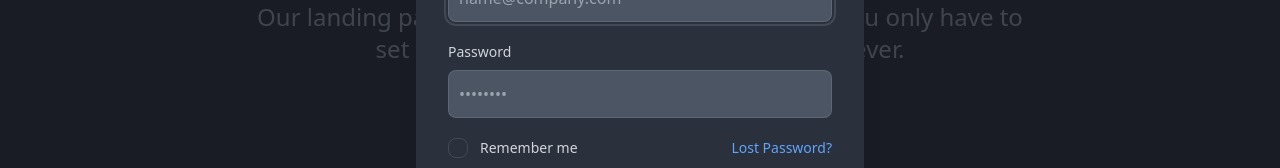
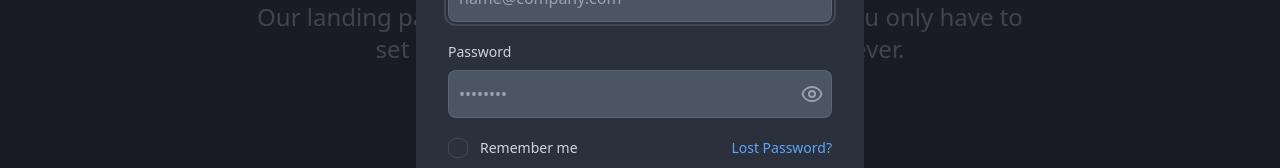
Before and after one commit to backend-as-a-platform/frontend, a React app: page / in a window 1280 px wide. Both pictures are taken after a click on the item "Login". Shown: the part 316-484 px from the top of the page. Built offline with nearby package versions, Linux system fonts and the light colour scheme; no server answers; the HTML template or start-up script is replaced by a standard one.

Commit message:
added show/hide password icon

```diff
--- a/src/components/Forms/LoginForm.jsx
+++ b/src/components/Forms/LoginForm.jsx
@@ -1,5 +1,6 @@
 import { useState } from 'react';
 import { useForm } from 'react-hook-form';
+import EyeIcon from '../Icons/EyeIcon';
 import SpinnerIcon from '../Icons/SpinnerIcon';
 import { onChange } from '../../hooks/useForm';
 import { onLogin } from '../../hooks/useAuth';
@@ -14,6 +15,7 @@
 const LoginForm = ({ onToggle }) => {
   const [email, setEmail] = useState('');
   const [password, setPassword] = useState('');
+  const [showPassword, setShowPassword] = useState(false);
   const [remember, setRemember] = useState(false);
   const [error, setError] = useState('');
   const {
@@ -23,6 +25,7 @@
 
   const onEmailChange = (e) => onChange(e, setEmail, setError);
   const onPasswordChange = (e) => onChange(e, setPassword, setError);
+  const onEyeChange = (e) => setShowPassword(e.target.checked);
   const onRememberChange = (e) => setRemember(e.target.checked);
   const onSubmit = (e) => onLogin(email, password, setError);
 
@@ -51,8 +54,9 @@
         <label htmlFor="password" className={textLabel}>
           Password
         </label>
+        <div className="relative">
           <input
-          type="password"
+            type={showPassword ? 'text' : 'password'}
             id="password"
             className={textInput}
             placeholder="••••••••"
@@ -60,6 +64,10 @@
             required
             onChange={onPasswordChange}
           />
+          <div className="flex absolute inset-y-0 right-0 items-center pr-2">
+            <EyeIcon onChange={onEyeChange} />
+          </div>
+        </div>
       </div>
       <div className="flex justify-between">
         <div className="flex items-start">
--- a/src/components/Forms/SignupForm.jsx
+++ b/src/components/Forms/SignupForm.jsx
@@ -1,5 +1,6 @@
 import { useState } from 'react';
 import { useForm } from 'react-hook-form';
+import EyeIcon from '../Icons/EyeIcon';
 import SpinnerIcon from '../Icons/SpinnerIcon';
 import { testError } from '../../utils/http';
 import { onChange } from '../../hooks/useForm';
@@ -16,6 +17,7 @@
   const [name, setName] = useState('');
   const [email, setEmail] = useState('');
   const [password, setPassword] = useState('');
+  const [showPassword, setShowPassword] = useState(false);
   const [error, setError] = useState('');
   const {
     handleSubmit,
@@ -25,6 +27,7 @@
   const onNameChange = (e) => onChange(e, setName, setError);
   const onEmailChange = (e) => onChange(e, setEmail, setError);
   const onPasswordChange = (e) => onChange(e, setPassword, setError);
+  const onEyeChange = (e) => setShowPassword(e.target.checked);
   const onSubmit = (e) => onSignup(name, email, password, setError);
 
   return (
@@ -85,8 +88,9 @@
           } w-full`}
           data-tip={error}
         >
+          <div className="relative">
             <input
-            type="password"
+              type={showPassword ? 'text' : 'password'}
               name="password"
               id="password"
               value={password}
@@ -95,6 +99,10 @@
               required
               onChange={onPasswordChange}
             />
+            <div className="flex absolute inset-y-0 right-0 items-center pr-2">
+              <EyeIcon onChange={onEyeChange} />
+            </div>
+          </div>
         </span>
       </div>
       <div>
--- a/src/components/Icons/EyeIcon.jsx
+++ b/src/components/Icons/EyeIcon.jsx
@@ -0,0 +1,33 @@
+const EyeIcon = ({ onChange }) => {
+  return (
+    <label className="swap">
+      <input type="checkbox" onChange={onChange} />
+      <svg
+        className="swap-off stroke-current text-gray-400 w-6 h-6"
+        fill="none"
+        viewBox="0 0 24 24"
+        xmlns="http://www.w3.org/2000/svg"
+      >
+        <path strokeWidth="2" d="M15 12a3 3 0 11-6 0 3 3 0 016 0z"></path>
+        <path
+          strokeWidth="2"
+          d="M2.458 12C3.732 7.943 7.523 5 12 5c4.478 0 8.268 2.943 9.542 7-1.274 4.057-5.064 7-9.542 7-4.477 0-8.268-2.943-9.542-7z"
+        ></path>
+      </svg>
+      <svg
+        className="swap-on stroke-current text-gray-400 w-6 h-6"
+        fill="none"
+        stroke="currentColor"
+        viewBox="0 0 24 24"
+        xmlns="http://www.w3.org/2000/svg"
+      >
+        <path
+          strokeWidth="2"
+          d="M13.875 18.825A10.05 10.05 0 0112 19c-4.478 0-8.268-2.943-9.543-7a9.97 9.97 0 011.563-3.029m5.858.908a3 3 0 114.243 4.243M9.878 9.878l4.242 4.242M9.88 9.88l-3.29-3.29m7.532 7.532l3.29 3.29M3 3l3.59 3.59m0 0A9.953 9.953 0 0112 5c4.478 0 8.268 2.943 9.543 7a10.025 10.025 0 01-4.132 5.411m0 0L21 21"
+        ></path>
+      </svg>
+    </label>
+  );
+};
+
+export default EyeIcon;
```
Lines whose indentation alone changed are shown as unchanged.
